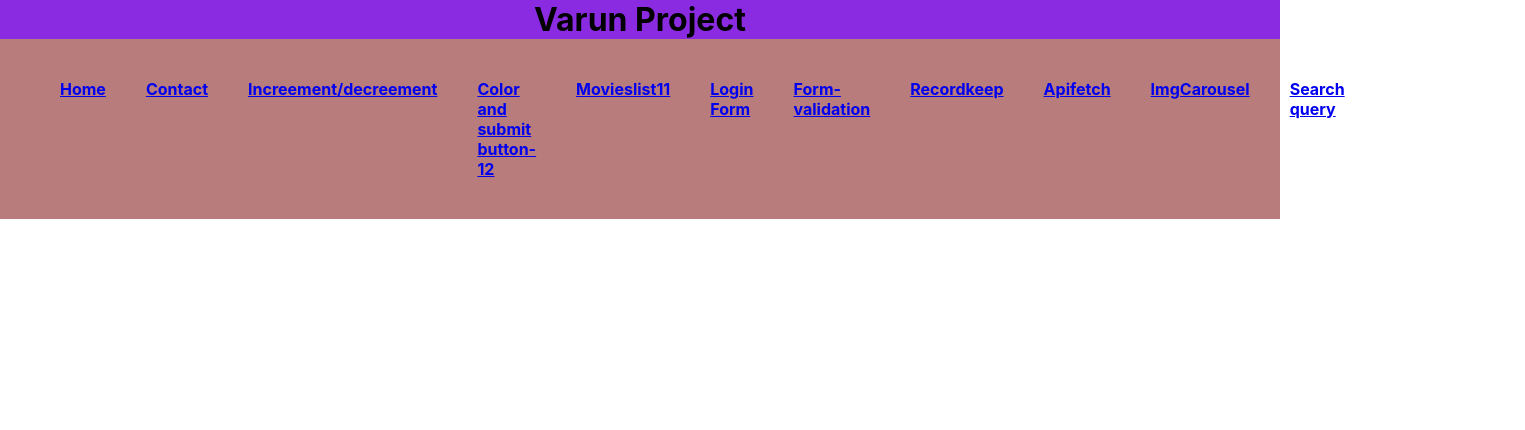
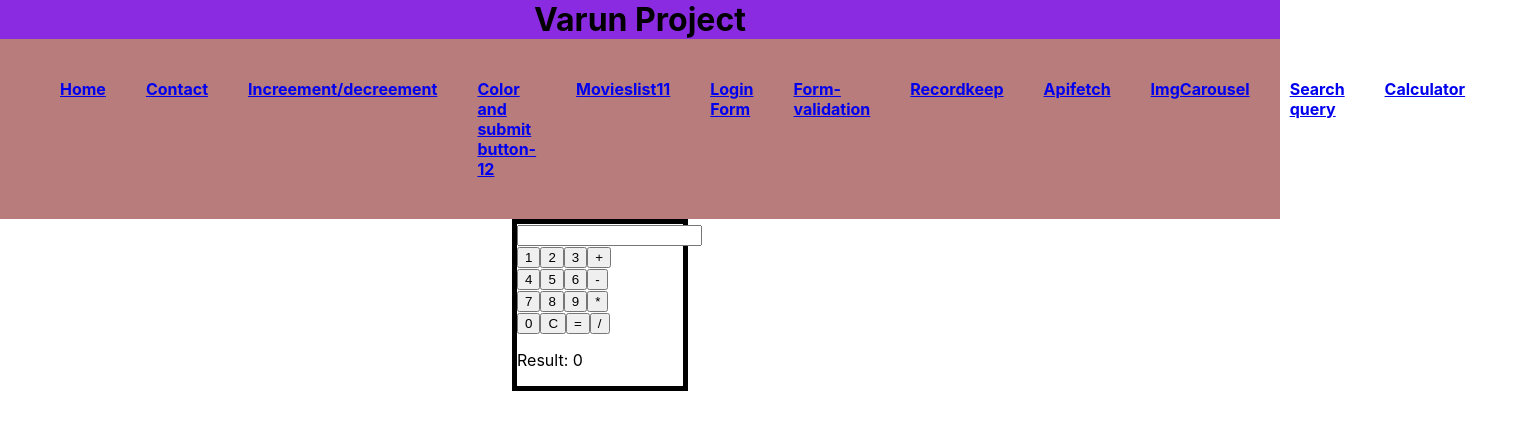
Before and after one commit to varun9846/ReactETPvarun, a React (Create React App) app: page /Calculator in a window 1280 px wide. Shown: the top 430 px of the page, 1525 px wide, since content can reach past the window. Built offline with nearby package versions, Linux system fonts and the light colour scheme.

Commit message:
sixth commit

```diff
--- a/src/App.css
+++ b/src/App.css
@@ -200,3 +200,8 @@ font-weight: bolder;
   width: 11%;
   margin-left: 40%;
 }
+.cal{
+  border: 5px solid black;
+  width: 13%;
+   margin-left: 40%;
+}
--- a/src/App.js
+++ b/src/App.js
@@ -12,6 +12,7 @@ import { Recordkeep } from './Pages/Recordkeep';
 import { Apifetch } from './Pages/Apifetch';
 import { ImgCarousel } from './Pages/ImgCarousel'
 import { Searchq } from './Pages/Searchq';
+import { Calculator } from './Pages/Calculator';
 import { BrowserRouter as Router, Routes, Route } from "react-router-dom";
 function App() {
   return (
@@ -31,6 +32,8 @@ function App() {
           <Route path='/Apifetch' element={<Apifetch />} />
         <Route path='/ImgCarousel' element={<ImgCarousel/>} />
         <Route path='/Searchq' element={<Searchq/>} />
+        <Route path='/Calculator' element={<Calculator/>} />
+
 
 
         </Routes>
--- /dev/null
+++ b/src/Pages/Calculator.js
@@ -0,0 +1,59 @@
+import React, { useState } from 'react';
+
+export const Calculator = () => {
+  const [result, setResult] = useState(0);
+  const [input, setInput] = useState('');
+
+  const handleNumberClick = (value) => {
+    setInput(input + value);
+  };
+
+  const handleOperatorClick = (operator) => {
+    if (input !== '') {
+      setInput(input + operator);
+    }
+  };
+
+  const handleClearClick = () => {
+    setInput('');
+    setResult(0);
+  };
+
+  const handleCalculateClick = () => {
+    setResult(eval(input));
+    setInput('');
+  };
+
+  return (
+    <div className='cal'>
+      <input type="text" value={input} readOnly />
+      <div>
+        <button onClick={() => handleNumberClick('1')}>1</button>
+        <button onClick={() => handleNumberClick('2')}>2</button>
+        <button onClick={() => handleNumberClick('3')}>3</button>
+        <button onClick={() => handleOperatorClick('+')}>+</button>
+      </div>
+      <div>
+        <button onClick={() => handleNumberClick('4')}>4</button>
+        <button onClick={() => handleNumberClick('5')}>5</button>
+        <button onClick={() => handleNumberClick('6')}>6</button>
+        <button onClick={() => handleOperatorClick('-')}>-</button>
+      </div>
+      <div>
+        <button onClick={() => handleNumberClick('7')}>7</button>
+        <button onClick={() => handleNumberClick('8')}>8</button>
+        <button onClick={() => handleNumberClick('9')}>9</button>
+        <button onClick={() => handleOperatorClick('*')}>*</button>
+      </div>
+      <div>
+        <button onClick={() => handleNumberClick('0')}>0</button>
+        <button onClick={() => handleClearClick()}>C</button>
+        <button onClick={() => handleCalculateClick()}>=</button>
+        <button onClick={() => handleOperatorClick('/')}>/</button>
+      </div>
+      <div>
+        <p>Result: {result}</p>
+      </div>
+    </div>
+  );
+};
--- a/src/components/Navbar.js
+++ b/src/components/Navbar.js
@@ -16,6 +16,8 @@ const Navbar = () => {
         <div className="llc"><Link to="/Apifetch">Apifetch</Link></div>
         <div className="llc"><Link to="/ImgCarousel">ImgCarousel</Link></div>
         <div className="llc"><Link to="/Searchq">Search query</Link></div>
+        <div className="llc"><Link to="/Calculator">Calculator</Link></div>
+
 
         </div>
       </div>
```
